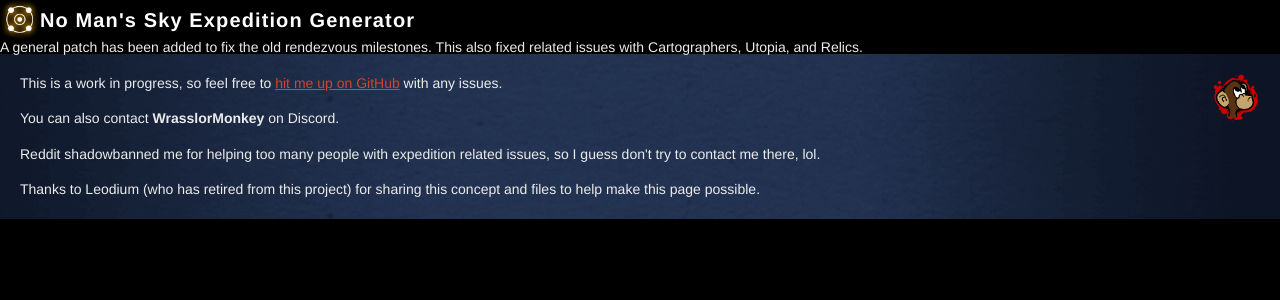
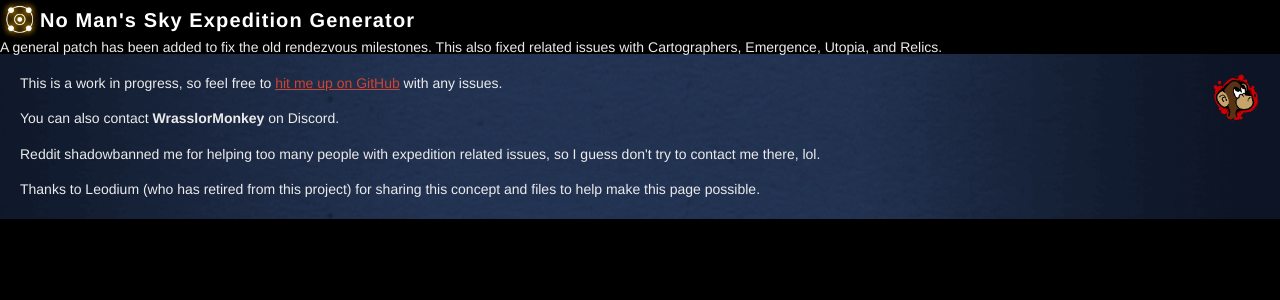
Before and after one commit to cwmonkey/nms-expeditions, a Jekyll site: the page built from _posts/2025-10-10-old-rendezvous-milestones-fixed.md, in a window 1280 px wide. Shown: the top 300 px of the page. Built offline with Jekyll 4.4.1, drawn with Linux system fonts in a browser that asks for light colours; some web fonts are replaced; our own code applies the rules of GitHub Pages for plain Markdown files.

Commit message:
Removing unnecessary patches from Emergence
Rendezvous fix ended up making them not required
Also updating notices/news accordingly

```diff
--- a/_posts/2025-10-10-old-rendezvous-milestones-fixed.md
+++ b/_posts/2025-10-10-old-rendezvous-milestones-fixed.md
@@ -4,4 +4,4 @@
 tags: [news, refresh]
 ---
 
-A general patch has been added to fix the old rendezvous milestones. This also fixed related issues with Cartographers, Utopia, and Relics.
+A general patch has been added to fix the old rendezvous milestones. This also fixed related issues with Cartographers, Emergence, Utopia, and Relics.
```
Also changed, not shown: _data/expeditions.yml (+5 -24 lines).
